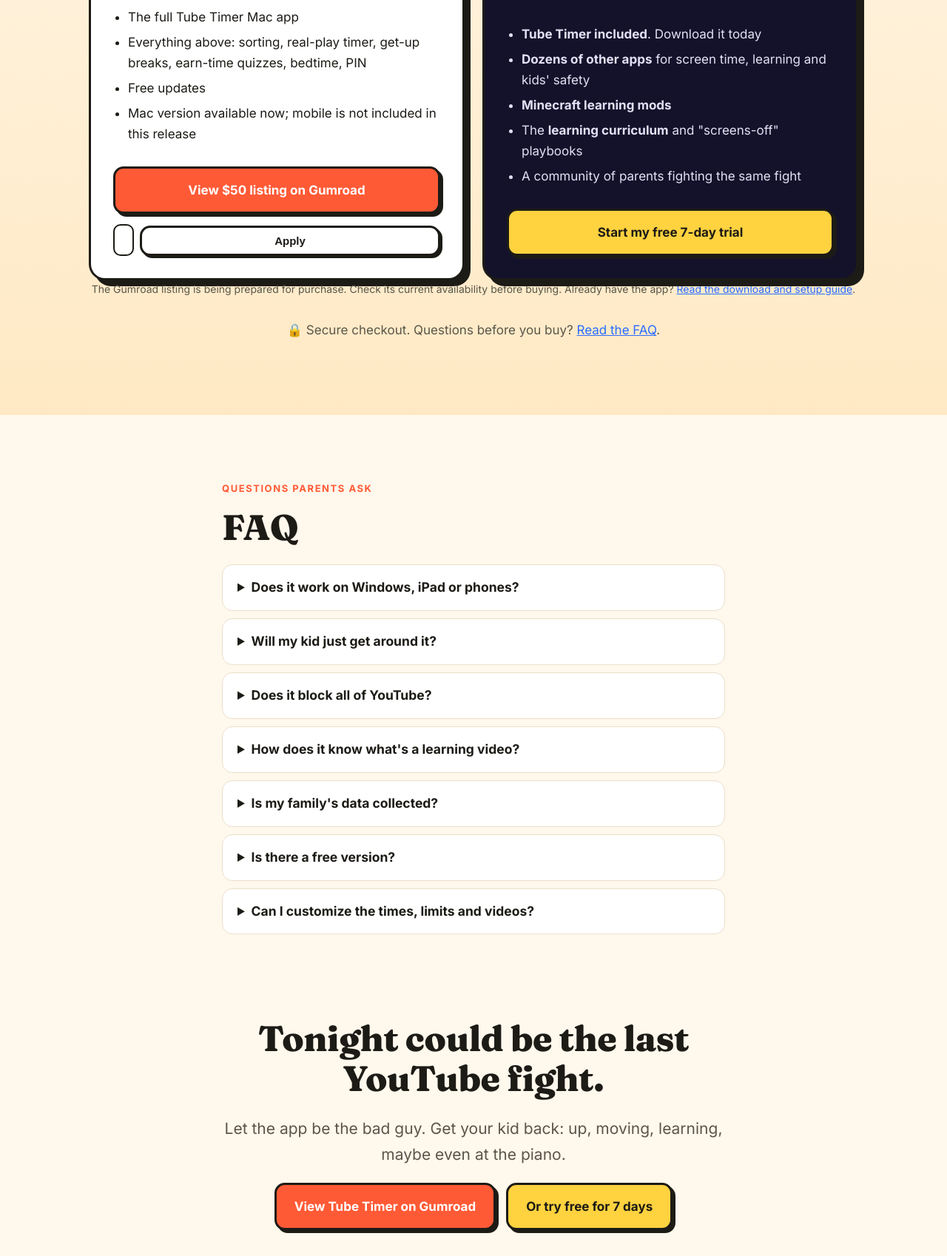
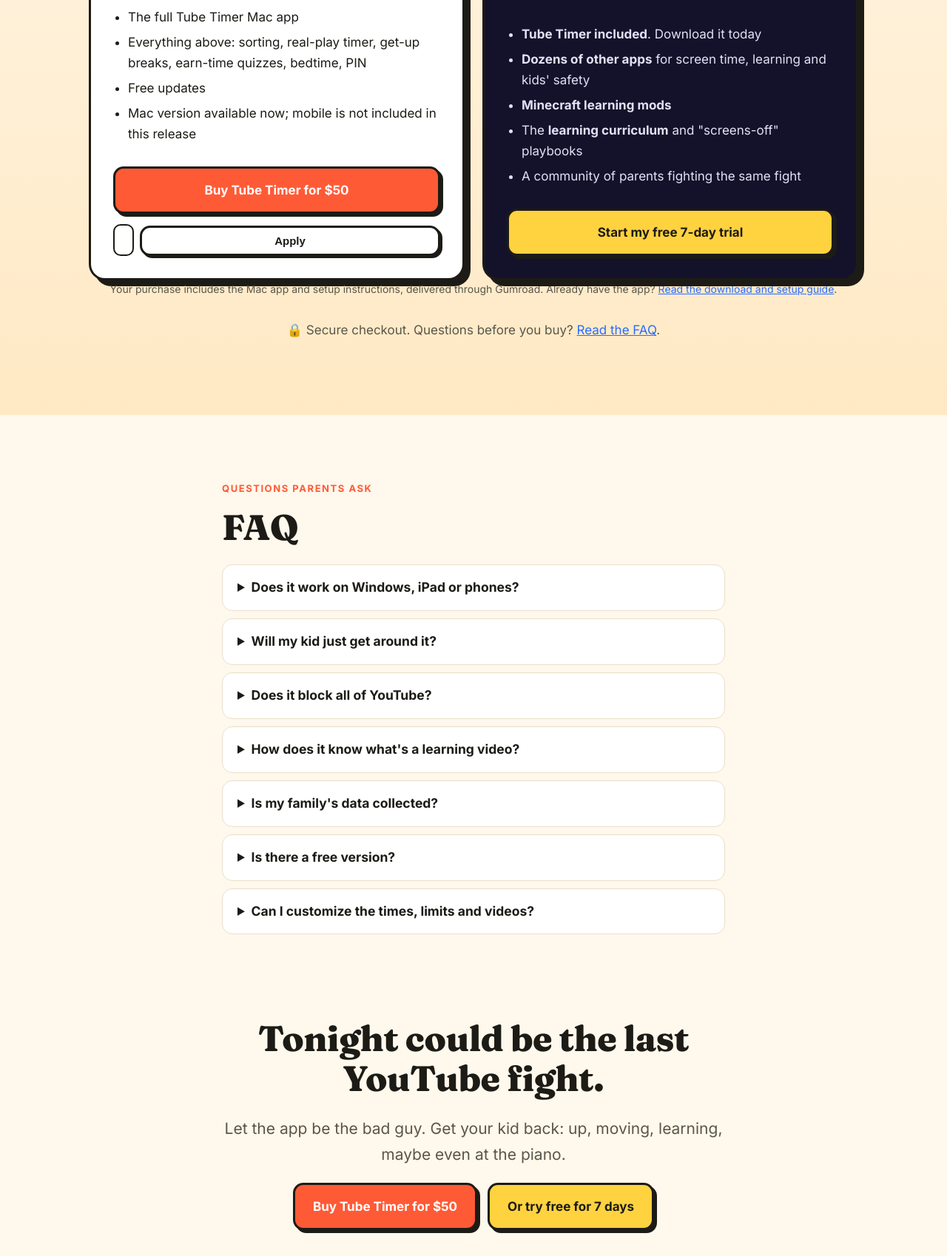
Before and after one commit to jbellsolutions/tube-timer, a plain HTML site: page docs/index.html in a window 1280 px wide. Shown: the part 8582-10280 px from the top of the page at 74% size. Drawn offline with Linux system fonts and the light colour scheme.

Commit message:
Enable Tube Timer purchase buttons after Gumroad publication

```diff
--- a/docs/index.html
+++ b/docs/index.html
@@ -378,7 +378,7 @@
           <li>Free updates</li>
           <li>Mac version available now; mobile is not included in this release</li>
         </ul>
-        <a class="btn primary" data-link="gumroad" href="#">View $50 listing on Gumroad</a>
+        <a class="btn primary" data-link="gumroad" href="#">Buy Tube Timer for $50</a>
         <form class="coupon" id="couponForm">
           <input id="couponCode" placeholder="Have a tester code?" aria-label="Coupon code" autocomplete="off">
           <button class="btn small ghost" type="submit">Apply</button>
@@ -399,7 +399,7 @@
         <a class="btn secondary" data-link="skool" href="#">Start my free 7-day trial</a>
       </div>
     </div>
-    <p class="fine" style="text-align:center">The Gumroad listing is being prepared for purchase. Check its current availability before buying. Already have the app? <a href="/download-help/">Read the download and setup guide</a>.</p>
+    <p class="fine" style="text-align:center">Your purchase includes the Mac app and setup instructions, delivered through Gumroad. Already have the app? <a href="/download-help/">Read the download and setup guide</a>.</p>
     <p class="guarantee">🔒 Secure checkout. Questions before you buy? <a href="#faq">Read the FAQ</a>.</p>
   </div>
 </section>
@@ -423,7 +423,7 @@
     <h2>Tonight could be the last YouTube fight.</h2>
     <p class="lead">Let the app be the bad guy. Get your kid back: up, moving, learning, maybe even at the piano.</p>
     <div class="cta-row">
-      <a class="btn primary" data-link="gumroad" href="#">View Tube Timer on Gumroad</a>
+      <a class="btn primary" data-link="gumroad" href="#">Buy Tube Timer for $50</a>
       <a class="btn secondary" data-link="skool" href="#">Or try free for 7 days</a>
     </div>
   </div>
```
Also changed, not shown: deploy/RAILWAY.md (+1 -1 lines).
